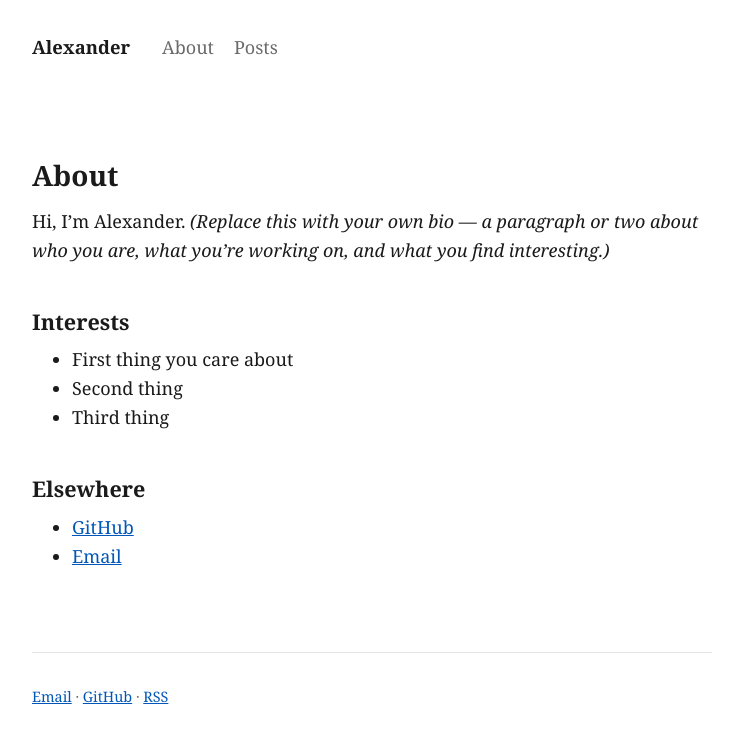
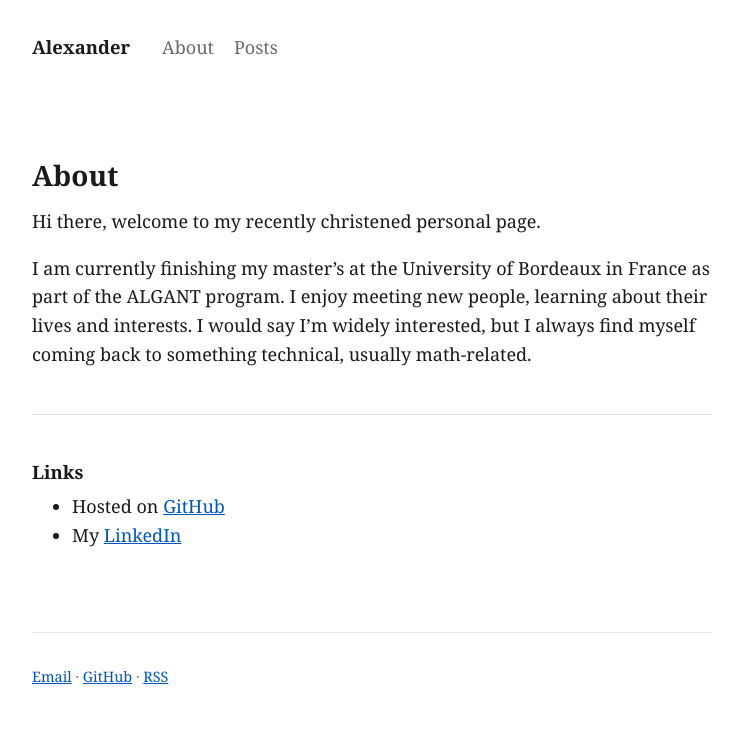
Before and after one commit to Alex4165/Alex4165.github.io, a Jekyll site: the page built from index.md, in a window 1280 px wide. Shown: the top 743 px of the page, without its empty margins (268-1011 px from the left). Built offline with Jekyll 4.4.1, drawn with Linux system fonts in a browser that asks for light colours.

Commit message:
small changes

```diff
--- a/index.md
+++ b/index.md
@@ -5,15 +5,17 @@ title: About
 
 # About
 
-Hi, I'm Alexander. *(Replace this with your own bio — a paragraph or two about who you are, what you're working on, and what you find interesting.)*
+Hi there, welcome to my recently christened personal page.
 
-## Interests
+I am currently finishing my master's at the University of Bordeaux in France as
+part of the ALGANT program.
+I enjoy meeting new people, learning about their lives and interests.
+I would say I'm widely interested, but I always find myself coming back to something
+technical, usually math-related.
 
-- First thing you care about
-- Second thing
-- Third thing
+---
 
-## Elsewhere
+### Links
 
-- [GitHub](https://github.com/Alex4165)
-- [Email](mailto:your.email@example.com)
+- Hosted on [GitHub](https://github.com/Alex4165)
+- My [LinkedIn](www.linkedin.com/in/alexander-van-solingen-458047273)
```
Also changed, not shown: _posts/2026-05-07-example-post.md (+1 -1 lines), README.md.
